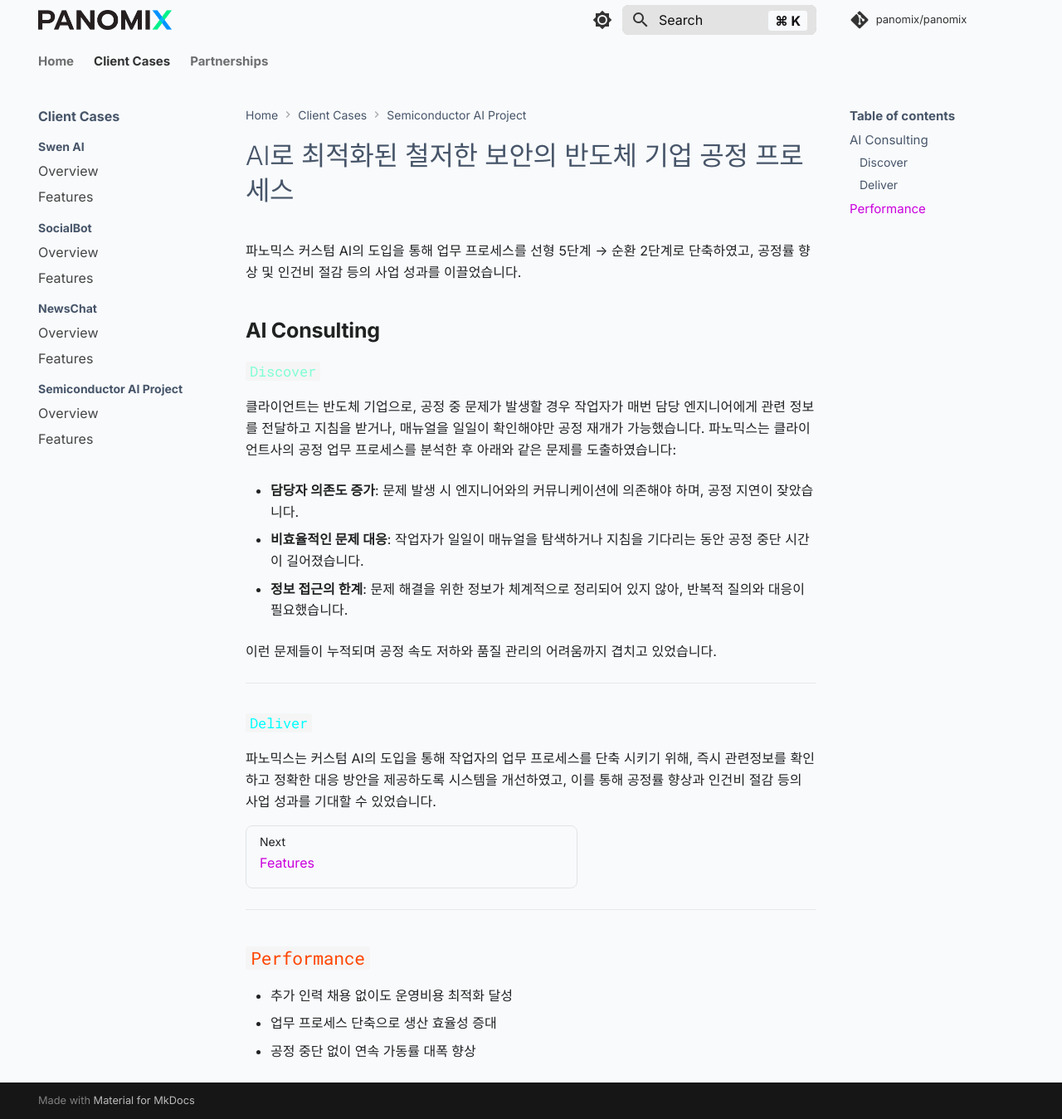
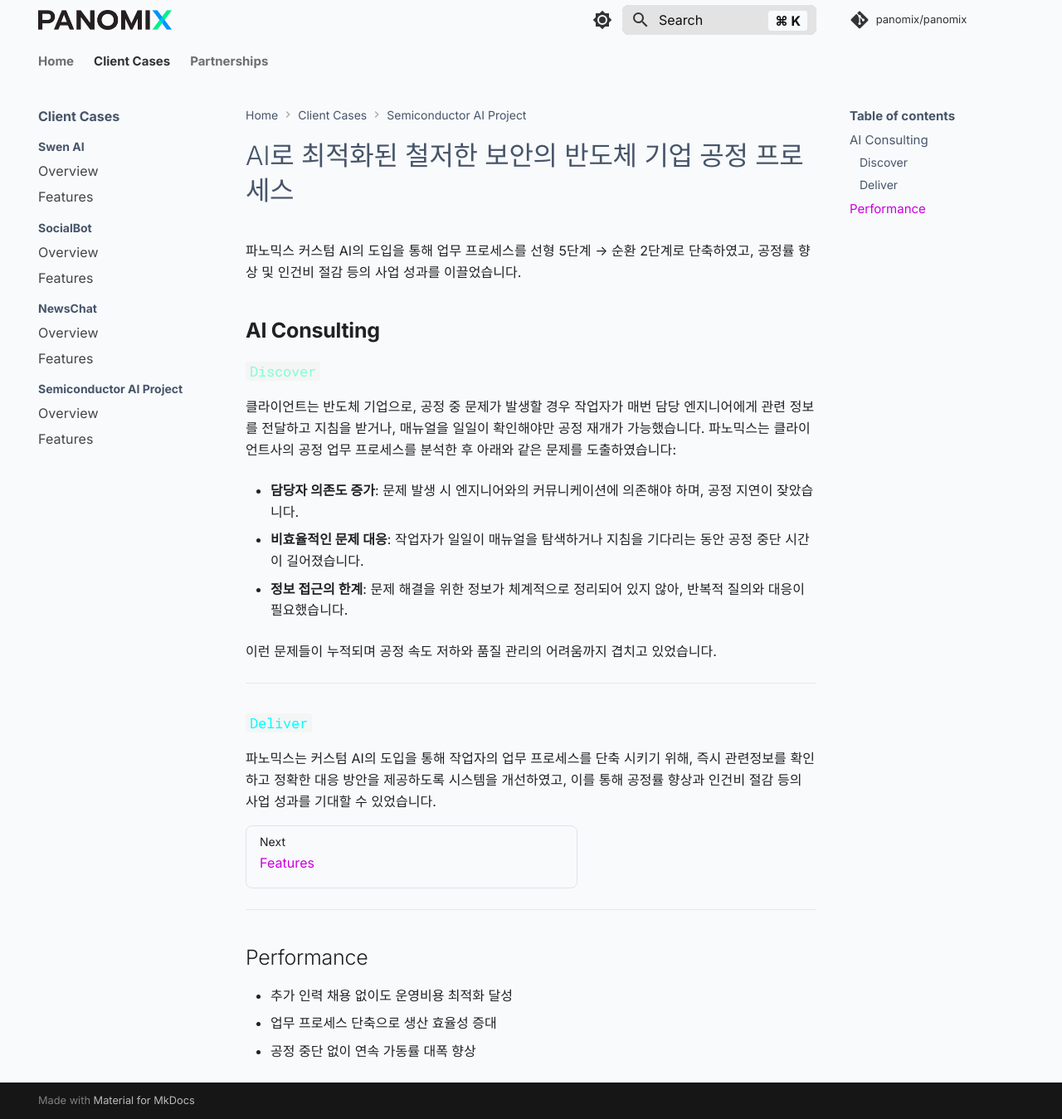
Before and after one commit to panomix/panomix, an MkDocs documentation site: the page built from docs/clients/factory/factory.md, in a window 1280 px wide and 1349 px high. Shown: the whole window at 83% size. Built offline with MkDocs 1.6.1 and Material for MkDocs 9.7.7, drawn with Linux system fonts in a browser that asks for light colours; comment, search, counter and statistics services are not loaded.

Commit message:
Update factory.md

```diff
--- a/docs/clients/factory/factory.md
+++ b/docs/clients/factory/factory.md
@@ -31,7 +31,7 @@
 
 ---
 
-## <code style="color : orangered">Performance</code>
+## Performance
 
 - 추가 인력 채용 없이도 운영비용 최적화 달성
 - 업무 프로세스 단축으로 생산 효율성 증대
```
